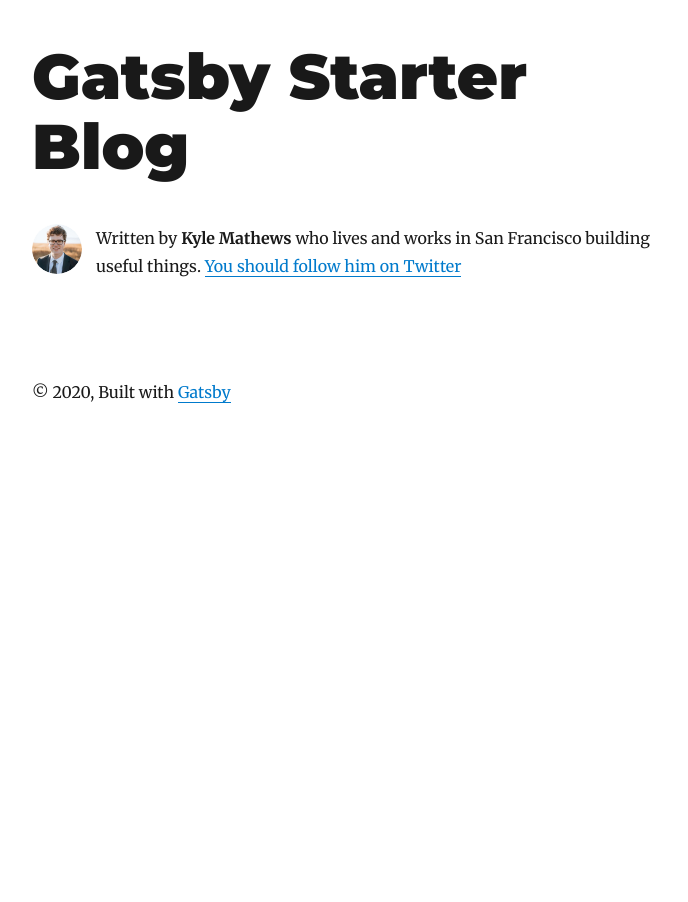
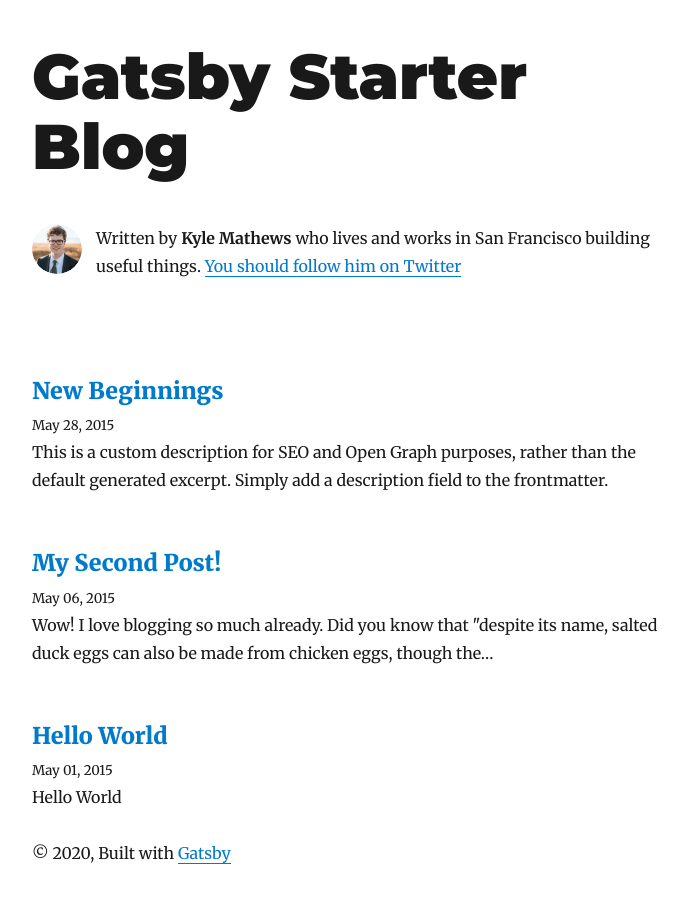
Before and after one commit to lannonbr/remark-to-mdx, a Gatsby site: page / in a window 1280 px wide. Shown: the whole page, without its empty margins (293-981 px from the left). Before the commit the page ends 800 px from the top, so only its background shows below. Built offline with nearby package versions, Linux system fonts and the light colour scheme; Gatsby itself is replaced by a stand-in of ours; some packages are replaced by stand-ins of ours.

Commit message:
Update index and blog post template

```diff
--- a/src/pages/index.tsx
+++ b/src/pages/index.tsx
@@ -13,7 +13,7 @@ type Data = {
       title: string
     }
   }
-  allMarkdownRemark: {
+  allMdx: {
     edges: {
       node: {
         excerpt: string
@@ -32,7 +32,7 @@ type Data = {
 
 const BlogIndex = ({ data, location }: PageProps<Data>) => {
   const siteTitle = data.site.siteMetadata.title
-  const posts = data.allMarkdownRemark.edges
+  const posts = data.allMdx.edges
 
   return (
     <Layout location={location} title={siteTitle}>
@@ -77,7 +77,7 @@ export const pageQuery = graphql`
         title
       }
     }
-    allMarkdownRemark(sort: { fields: [frontmatter___date], order: DESC }) {
+    allMdx(sort: { fields: [frontmatter___date], order: DESC }) {
       edges {
         node {
           excerpt
```
Also changed, not shown: src/templates/blog-post.js (+7 -3 lines).
